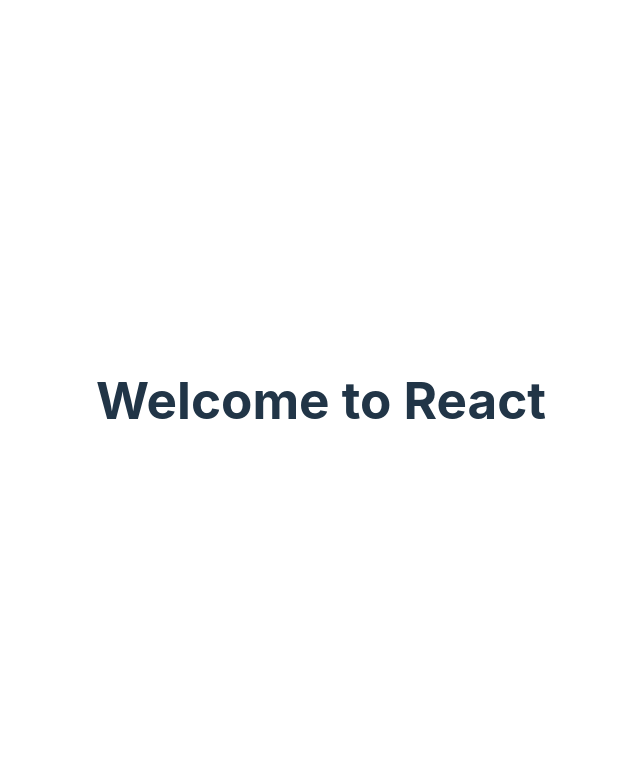
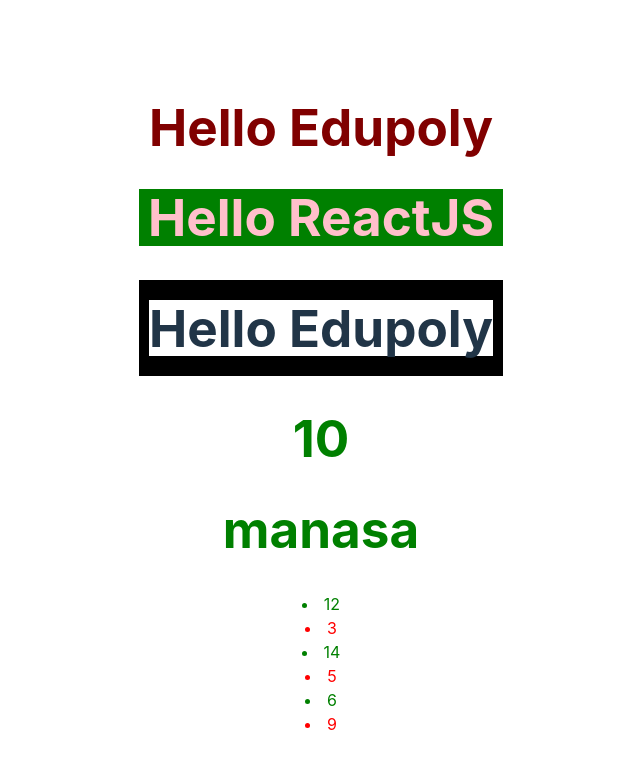
Before and after one commit to Manasa-dev503/reactintern, a React (Vite) app: page / in a window 1280 px wide. Shown: the top 768 px of the page, without its empty margins (319-959 px from the left). Built offline with nearby package versions, Linux system fonts and the light colour scheme.

Commit message:
jsxstylingex3

```diff
--- a/src/App.tsx
+++ b/src/App.tsx
@@ -3,11 +3,26 @@
 
 function App() {
 
+  const a = 10;
+  const b = "manasa"
+  const ar = [12,3,14,5,6,9]
 
 
   return (
     <>
-      <h1>Welcome to React</h1>
+      <h1 style={{color:"maroon"}}>Hello Edupoly</h1>
+      <h1 style={{color:"pink",backgroundColor:"green"}}>Hello ReactJS</h1>
+      <h1 style={{border:"5px solid black",borderWidth:"20px 10px 20px 10px"}}>Hello Edupoly</h1>
+     <h1 style={(a%2===0)?{color:"green"}:{color:"red"}}>{a}</h1>
+     <h1 style={(b.length%2===0)?{color:"green"}:{color:"red"}}>{b}</h1>
+     {
+      ar.map((v)=>{
+        return (
+          <li style={(v%2===0)?{color:"green"}:{color:"red"}}>{v}</li>
+        )
+
+      })
+     }
     </>
   )
 }
```
